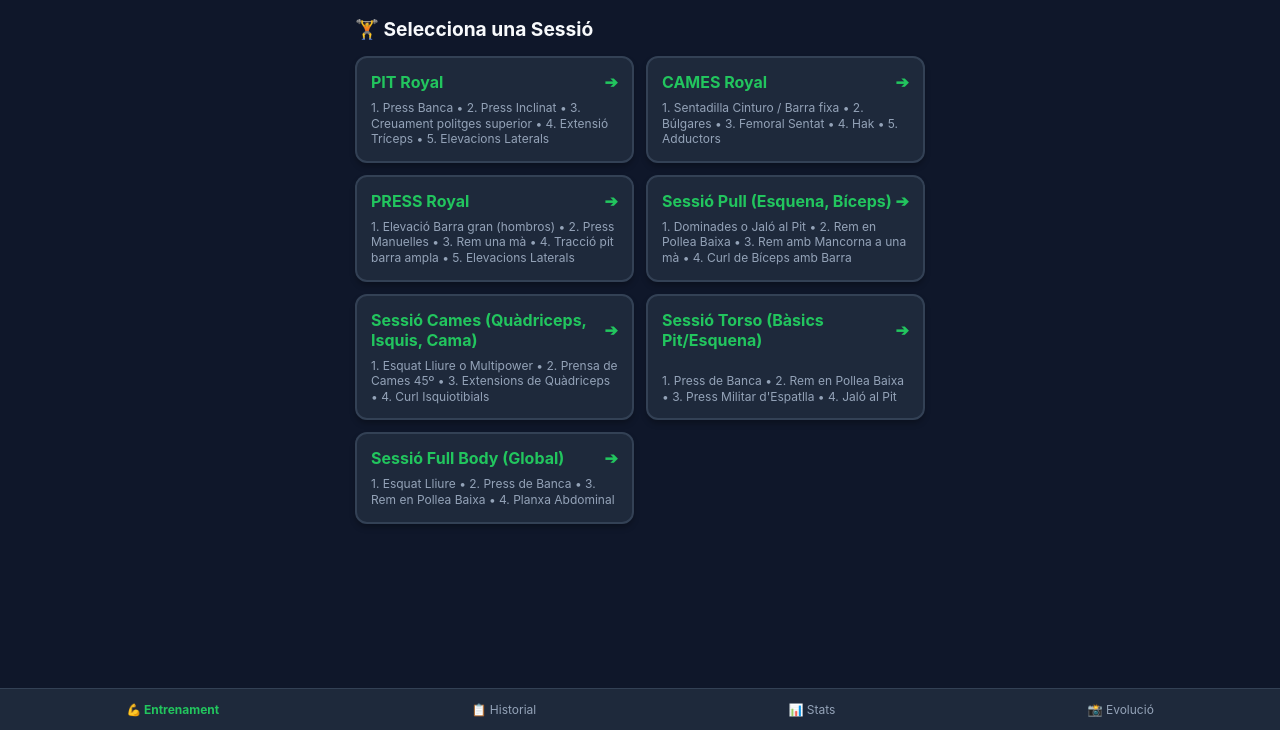
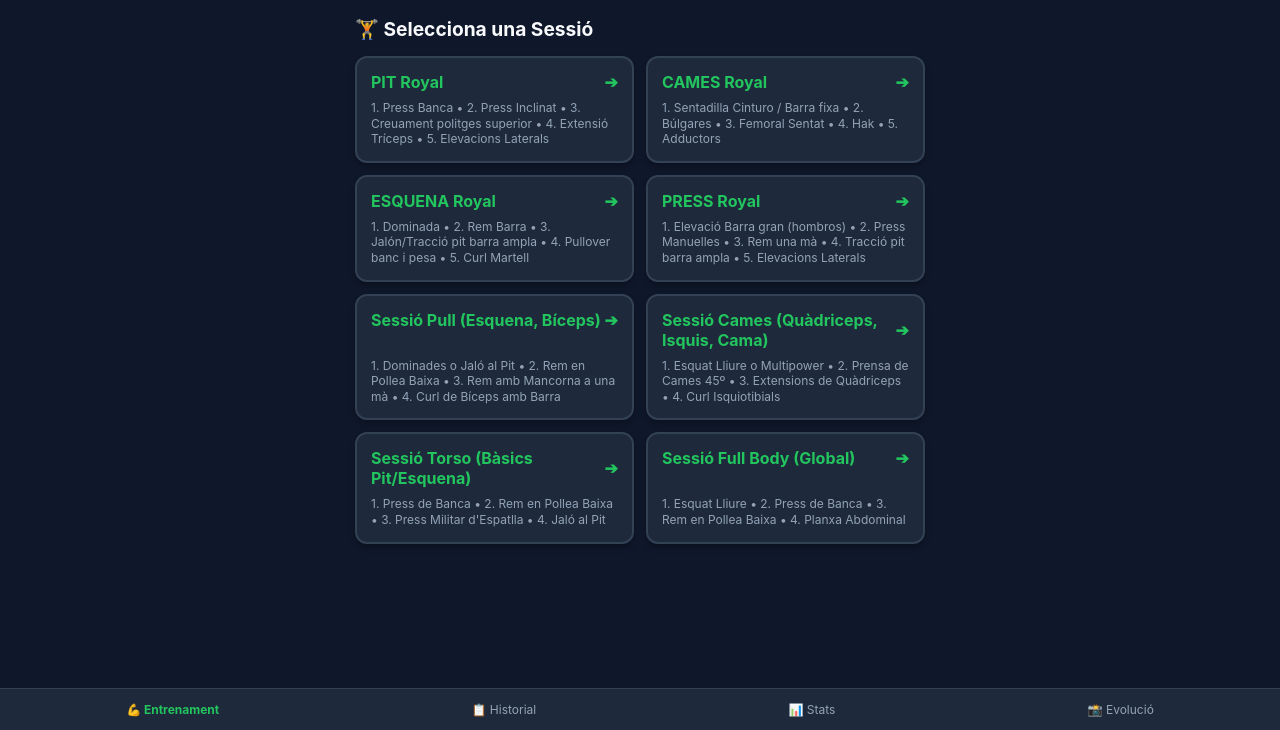
Before and after one commit to tutenswebttw-arch/gym-tracker, a plain HTML site: page index.html in a window 1280 px wide. Shown: the part 70-800 px from the top of the page. Drawn offline with nearby package versions, Linux system fonts and the light colour scheme.

Commit message:
index.html

```diff
--- a/index.html
+++ b/index.html
@@ -428,7 +428,7 @@
             <span style="font-size: 0.85rem; color: var(--text-muted);">⏱️ Temps de Descans</span>
             <button onclick="stopTimer()" style="background:none; border:none; color:var(--danger); font-size:1rem; cursor:pointer; width:auto; padding:0;">✕ Tancar</button>
         </div>
-        <div id="timer-display">01:30</div>
+        <div id="timer-display">02:30</div>
         <div class="timer-btns">
             <button onclick="setRestTime(60)" id="btn-60">60s</button>
             <button onclick="setRestTime(90)" id="btn-90" class="active-time">90s</button>
@@ -586,6 +586,16 @@
                     { name: "3. Femoral Sentat", defaultTarget: "12-15" },
                     { name: "4. Hak", defaultTarget: "10-12" },
                     { name: "5. Adductors", defaultTarget: "12-15" }
+                ]
+            },
+            royalesquena: {
+                title: "ESQUENA Royal",
+                exercises: [
+                    { name: "1. Dominada", defaultTarget: "3-6" },
+                    { name: "2. Rem Barra", defaultTarget: "10-12" },
+                    { name: "3. Jalón/Tracció pit barra ampla", defaultTarget: "8-10" },
+                    { name: "4. Pullover banc i pesa", defaultTarget: "8-10" },
+                    { name: "5. Curl Martell", defaultTarget: "8-10" }
                 ]
             },
             royalpress: {
```
